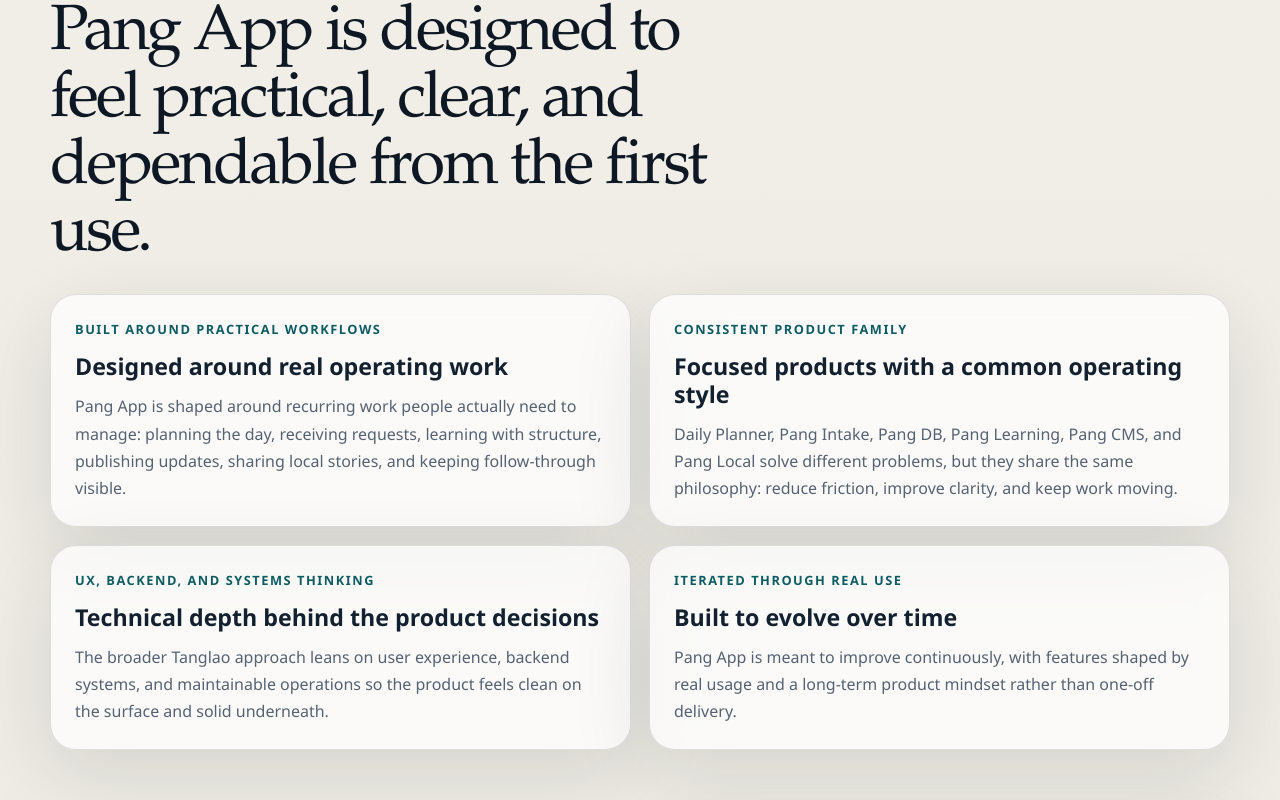
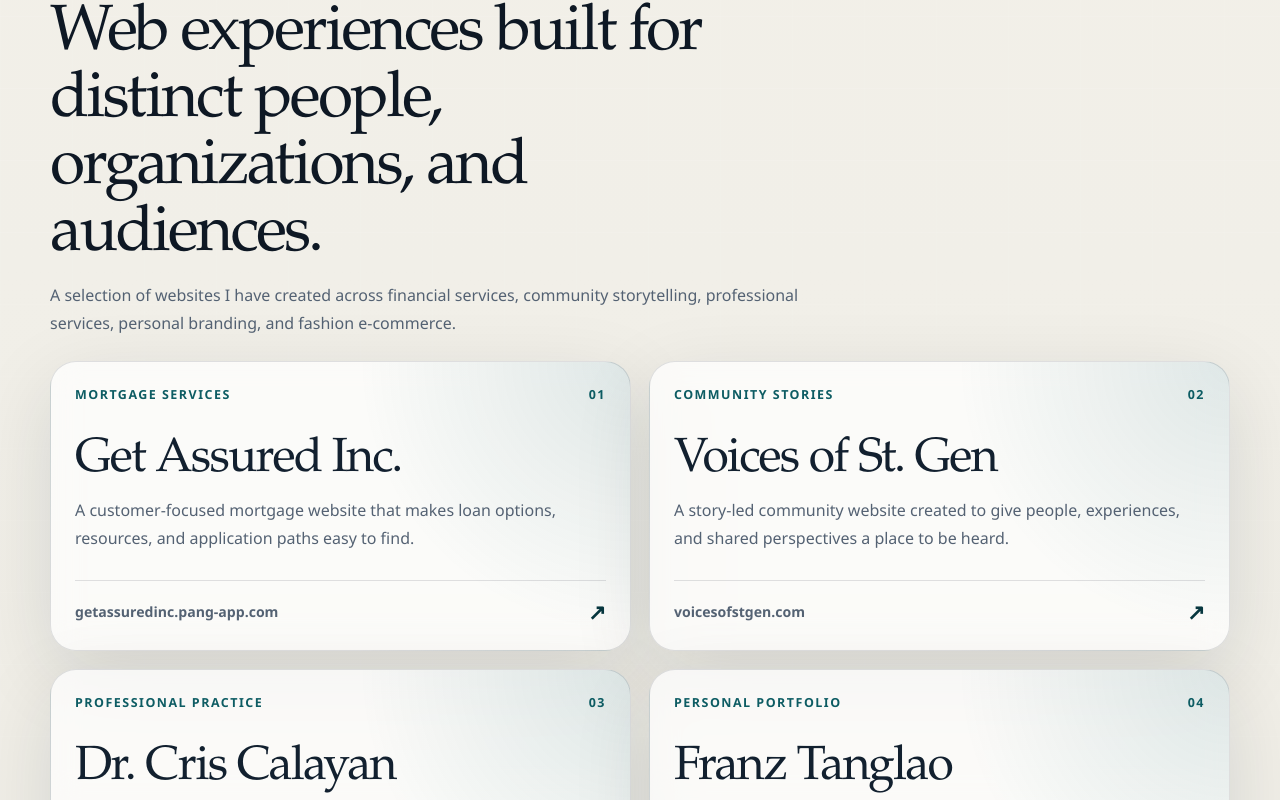
Before and after one commit to tanglao-interactive/pang-app, a Next.js app: page / in a window 1280 px wide. Shown: the part 2000-2800 px from the top of the page. Built offline with nearby package versions, Linux system fonts and the light colour scheme.

Commit message:
feat: Add sites created

```diff
--- a/app/globals.css
+++ b/app/globals.css
@@ -332,7 +332,8 @@
 }
 
 .product-grid,
-.capability-grid {
+.capability-grid,
+.site-grid {
   display: grid;
   gap: 18px;
 }
@@ -343,12 +344,93 @@
 
 .product-card,
 .capability-card,
+.site-card,
 .about-panel,
 .cta-card {
   border: 1px solid var(--line);
   border-radius: 26px;
   background: var(--surface);
   box-shadow: var(--shadow);
+}
+
+.site-grid {
+  grid-template-columns: repeat(2, minmax(0, 1fr));
+}
+
+.site-card {
+  display: grid;
+  min-height: 290px;
+  padding: 24px;
+  grid-template-rows: auto 1fr auto;
+  gap: 28px;
+  overflow: hidden;
+  border: 1px solid var(--line);
+  border-radius: 26px;
+  background:
+    radial-gradient(circle at 100% 0, rgba(13, 92, 99, 0.12), transparent 42%),
+    var(--surface);
+  box-shadow: var(--shadow);
+  backdrop-filter: blur(14px);
+  animation: rise-in 0.7s ease both;
+  transition: transform 180ms ease, border-color 180ms ease;
+}
+
+.site-card:hover {
+  transform: translateY(-3px);
+  border-color: rgba(13, 92, 99, 0.35);
+}
+
+.site-card:last-child {
+  grid-column: 1 / -1;
+}
+
+.site-card-topline,
+.site-card-link {
+  display: flex;
+  align-items: center;
+  justify-content: space-between;
+  gap: 16px;
+}
+
+.site-card-topline {
+  color: var(--accent);
+  font-size: 0.78rem;
+  font-weight: 800;
+  letter-spacing: 0.12em;
+  text-transform: uppercase;
+}
+
+.site-card-body {
+  display: grid;
+  align-content: end;
+  gap: 12px;
+}
+
+.site-card h3 {
+  margin: 0;
+  font-family: var(--font-serif), serif;
+  font-size: clamp(1.9rem, 4vw, 3rem);
+  font-weight: 500;
+  line-height: 1.05;
+  letter-spacing: -0.035em;
+}
+
+.site-card-link {
+  padding-top: 16px;
+  border-top: 1px solid var(--line);
+  color: var(--muted);
+  font-size: 0.88rem;
+  font-weight: 700;
+}
+
+.site-arrow {
+  color: var(--accent-strong);
+  font-size: 1.35rem;
+  transition: transform 180ms ease;
+}
+
+.site-card:hover .site-arrow {
+  transform: translate(2px, -2px);
 }
 
 .product-card {
@@ -599,8 +681,13 @@
   .product-detail-grid,
   .product-grid,
   .capability-grid,
+  .site-grid,
   .story-grid {
     grid-template-columns: 1fr;
+  }
+
+  .site-card:last-child {
+    grid-column: auto;
   }
 
   .topbar,
@@ -645,6 +732,7 @@
   .hero-panel,
   .product-card,
   .capability-card,
+  .site-card,
   .about-panel,
   .cta-card {
     border-radius: 22px;
--- a/app/page.tsx
+++ b/app/page.tsx
@@ -41,8 +41,47 @@
   "Created by Tanglao, Corp"
 ];
 
+const createdSites = [
+  {
+    name: "Get Assured Inc.",
+    category: "Mortgage services",
+    description:
+      "A customer-focused mortgage website that makes loan options, resources, and application paths easy to find.",
+    url: "https://getassuredinc.pang-app.com/"
+  },
+  {
+    name: "Voices of St. Gen",
+    category: "Community stories",
+    description:
+      "A story-led community website created to give people, experiences, and shared perspectives a place to be heard.",
+    url: "https://voicesofstgen.com/"
+  },
+  {
+    name: "Dr. Cris Calayan",
+    category: "Professional practice",
+    description:
+      "A polished professional website designed to present Dr. Cris Calayan's work and help visitors connect with the practice.",
+    url: "http://drcriscalayan.com/"
+  },
+  {
+    name: "Franz Tanglao",
+    category: "Personal portfolio",
+    description:
+      "A personal portfolio highlighting software engineering experience, technical perspective, and selected work.",
+    url: "https://franz.tanglao.org/"
+  },
+  {
+    name: "Camille Villanueva",
+    category: "Fashion & e-commerce",
+    description:
+      "An online storefront showcasing contemporary Filipino fashion, handwoven pieces, and the designer's collections.",
+    url: "https://www.camillevillanueva.com/"
+  }
+];
+
 const navItems = [
   { href: "#products", label: "Products" },
+  { href: "#sites", label: "Sites" },
   { href: "#capabilities", label: "Capabilities" },
   { href: "#about", label: "About" },
   { href: "#contact", label: "Contact" }
@@ -168,6 +207,43 @@
         </div>
       </section>
 
+      <section className="section-block sites-section" id="sites">
+        <div className="section-heading">
+          <p className="eyebrow">Sites I created</p>
+          <h2>Web experiences built for distinct people, organizations, and audiences.</h2>
+          <p>
+            A selection of websites I have created across financial services,
+            community storytelling, professional services, personal branding, and
+            fashion e-commerce.
+          </p>
+        </div>
+        <div className="site-grid">
+          {createdSites.map((site, index) => (
+            <a
+              className="site-card"
+              href={site.url}
+              target="_blank"
+              rel="noreferrer"
+              key={site.url}
+              aria-label={`Visit ${site.name} (opens in a new tab)`}
+            >
+              <div className="site-card-topline">
+                <span>{site.category}</span>
+                <span>{String(index + 1).padStart(2, "0")}</span>
+              </div>
+              <div className="site-card-body">
+                <h3>{site.name}</h3>
+                <p>{site.description}</p>
+              </div>
+              <div className="site-card-link">
+                <span>{new URL(site.url).hostname.replace("www.", "")}</span>
+                <span className="site-arrow" aria-hidden="true">↗</span>
+              </div>
+            </a>
+          ))}
+        </div>
+      </section>
+
       <section className="section-block capability-section" id="capabilities">
         <div className="section-heading compact">
           <p className="eyebrow">Why it matters</p>
```
